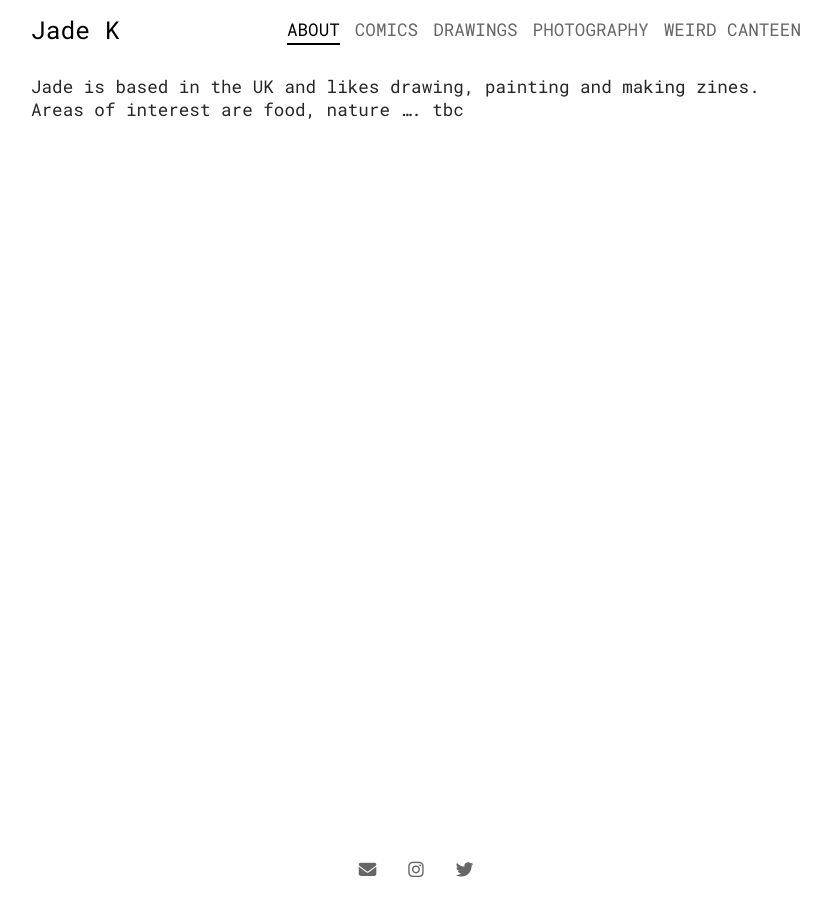
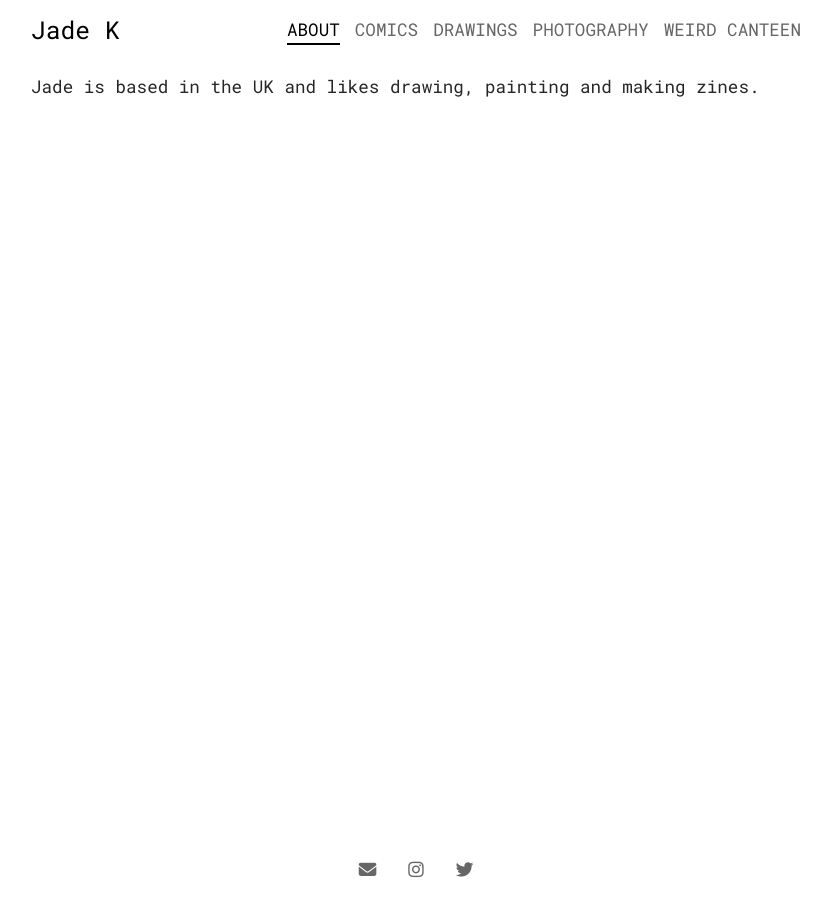
Before and after one commit to JamesSwatton/jadek, a Jekyll site: the page built from about.md, in a window 1280 px wide. Shown: the whole page, without its empty margins (224-1055 px from the left). Built offline with Jekyll 4.4.1, drawn with Linux system fonts in a browser that asks for light colours; nearby versions of some CDN libraries; comment, search, counter and statistics services are not loaded.

Commit message:
Update from Forestry.io Jade King updated about.md

```diff
--- a/about.md
+++ b/about.md
@@ -1,6 +1,6 @@
 ---
 layout: default
 title: About
+
 ---
-
-Jade is based in the UK and likes drawing, painting and making zines. Areas of interest are food, nature .... tbc
+Jade is based in the UK and likes drawing, painting and making zines.
```
